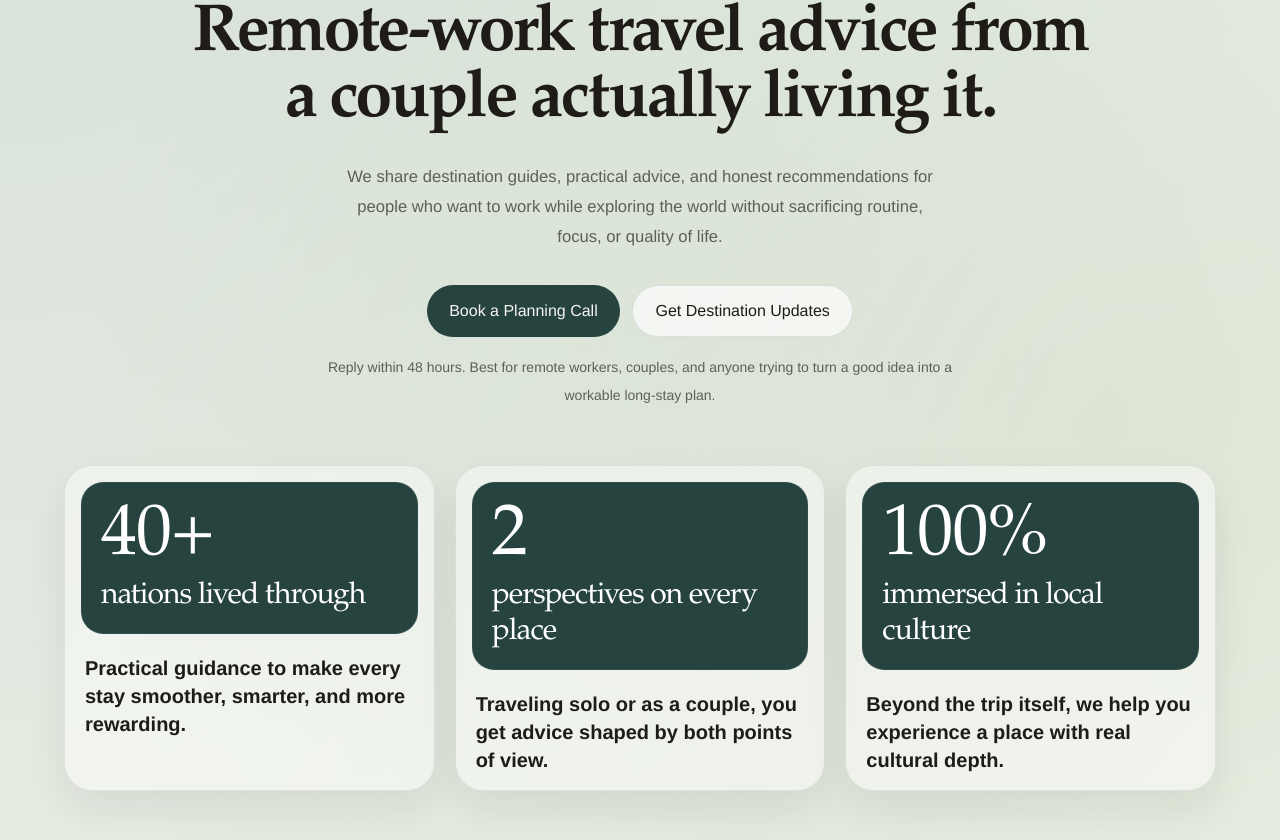
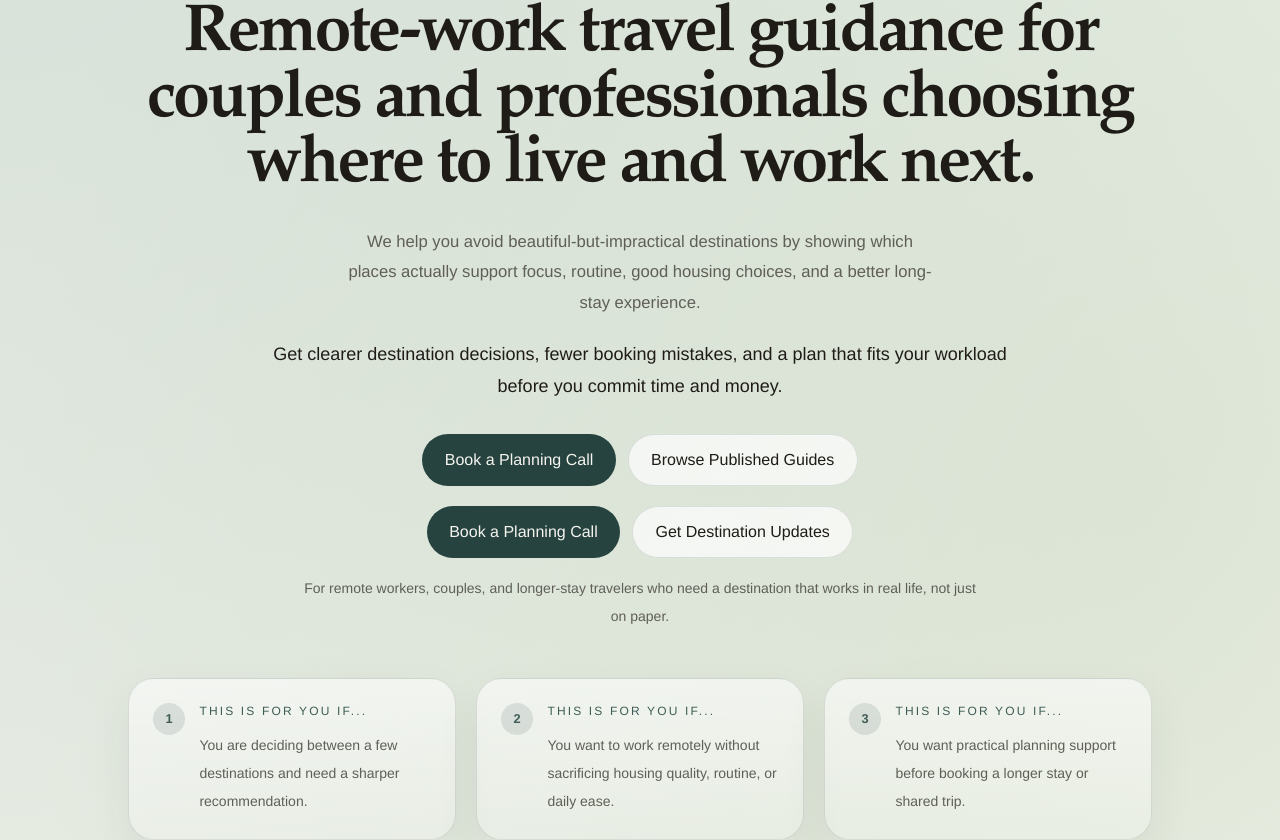
Before and after one commit to MGRem10/Remote-Together-Site, a Next.js app: page / in a window 1280 px wide. Shown: the part 200-1040 px from the top of the page. Built offline with nearby package versions, Linux system fonts and the light colour scheme.

Commit message:
Refine homepage positioning copy

```diff
--- a/app/page.tsx
+++ b/app/page.tsx
@@ -15,21 +15,53 @@ export default function HomePage() {
     <>
       <section className="section-space pb-10 pt-10">
         <div className="container">
-          <div className="mx-auto max-w-4xl text-center">
+          <div className="mx-auto max-w-5xl text-center">
             <div className="eyebrow">Remote Together</div>
             <h1 className="display mt-5">
-              Remote-work travel advice from a couple actually living it.
+              Remote-work travel guidance for couples and professionals choosing where to live and work next.
             </h1>
             <p className="lead mx-auto mt-7 max-w-2xl">
-              We share destination guides, practical advice, and honest recommendations
-              for people who want to work while exploring the world without sacrificing
-              routine, focus, or quality of life.
+              We help you avoid beautiful-but-impractical destinations by showing which
+              places actually support focus, routine, good housing choices, and a better
+              long-stay experience.
             </p>
+            <p className="mx-auto mt-5 max-w-3xl text-lg leading-8 text-[var(--text)]">
+              Get clearer destination decisions, fewer booking mistakes, and a plan that
+              fits your workload before you commit time and money.
+            </p>
+            <div className="mt-8 flex flex-wrap items-center justify-center gap-3">
+              <Link href="/contact#contact-form" className="button-primary">
+                Book a Planning Call
+              </Link>
+              <Link href="/destinations" className="button-secondary">
+                Browse Published Guides
+              </Link>
+            </div>
             <ConversionCta
               align="center"
-              className="mt-8"
-              trustCopy="Reply within 48 hours. Best for remote workers, couples, and anyone trying to turn a good idea into a workable long-stay plan."
+              className="mt-5"
+              trustCopy="For remote workers, couples, and longer-stay travelers who need a destination that works in real life, not just on paper."
             />
+          </div>
+
+          <div className="mx-auto mt-12 grid max-w-5xl gap-5 md:grid-cols-3">
+            {[
+              "You are deciding between a few destinations and need a sharper recommendation.",
+              "You want to work remotely without sacrificing housing quality, routine, or daily ease.",
+              "You want practical planning support before booking a longer stay or shared trip.",
+            ].map((item, index) => (
+              <article key={item} className="content-card p-6 text-left">
+                <div className="icon-row">
+                  <span className="icon-badge">{index + 1}</span>
+                  <div>
+                    <div className="text-xs uppercase tracking-[0.18em] text-[var(--accent-deep)]">
+                      This is for you if...
+                    </div>
+                    <p className="mt-3 text-sm leading-7 text-[var(--muted)]">{item}</p>
+                  </div>
+                </div>
+              </article>
+            ))}
           </div>
 
           <div className="mx-auto mt-14 grid max-w-6xl gap-5 md:grid-cols-3">
```
